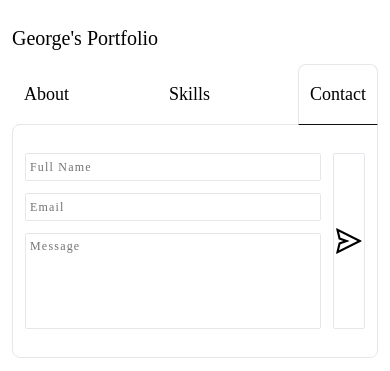
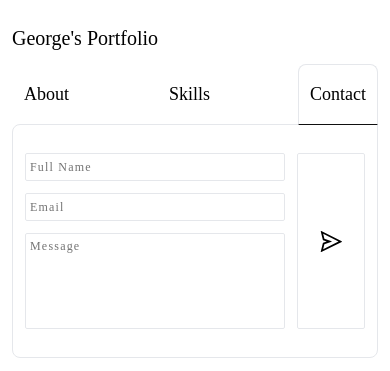
Before and after one commit to drfrank66613/personal-portfolio-website, a Next.js app: page /contact in a window 390 px wide. Shown: the top 371 px of the page. Built offline with nearby package versions, Linux system fonts and the light colour scheme; a web font is replaced by a local one.

Commit message:
Update ContactContent.tsx
apply more responsive design

```diff
--- a/components/ContactContent.tsx
+++ b/components/ContactContent.tsx
@@ -65,7 +65,8 @@ const ContactContent = () => {
         variants={contentVariants}
         className="h-full flex space-x-3 relative py-4"
       >
-        <div className="w-[90%] flex flex-col space-y-3">
+        {/* w-[90%] md:w-[86%] lg:w-[87%] xl:w-[90%] */}
+        <div className="grow flex flex-col space-y-3">
           <input
             {...register("name")}
             required
@@ -96,7 +97,7 @@ const ContactContent = () => {
 
         <button
           disabled={isLoading ? true : false}
-          className={`border rounded-sm grow flex items-center justify-center ${
+          className={`border rounded-sm min-w-[20%] sm:min-w-[10%] flex items-center justify-center ${
             isBtnHovered ? "border-neutral-500" : ""
           }`}
           type="submit"
@@ -108,12 +109,12 @@ const ContactContent = () => {
               strokeColor="white"
               strokeWidth="2"
               animationDuration="0.75"
-              width="30"
+              width="25"
               visible={true}
             />
           ) : (
             <AiOutlineSend
-              size={30}
+              size={25}
               className={isBtnHovered ? "text-neutral-500" : ""}
             />
           )}
```
